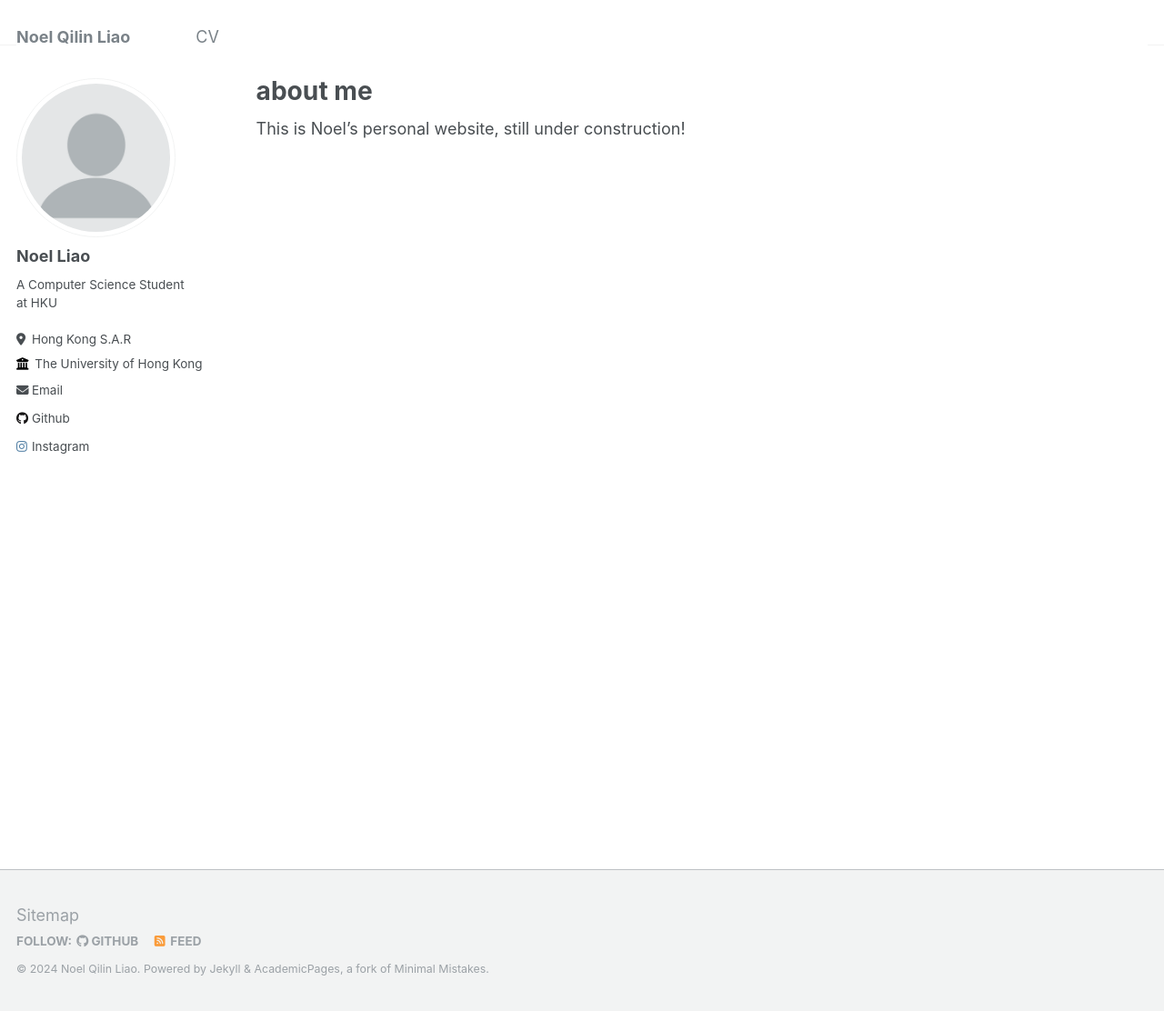
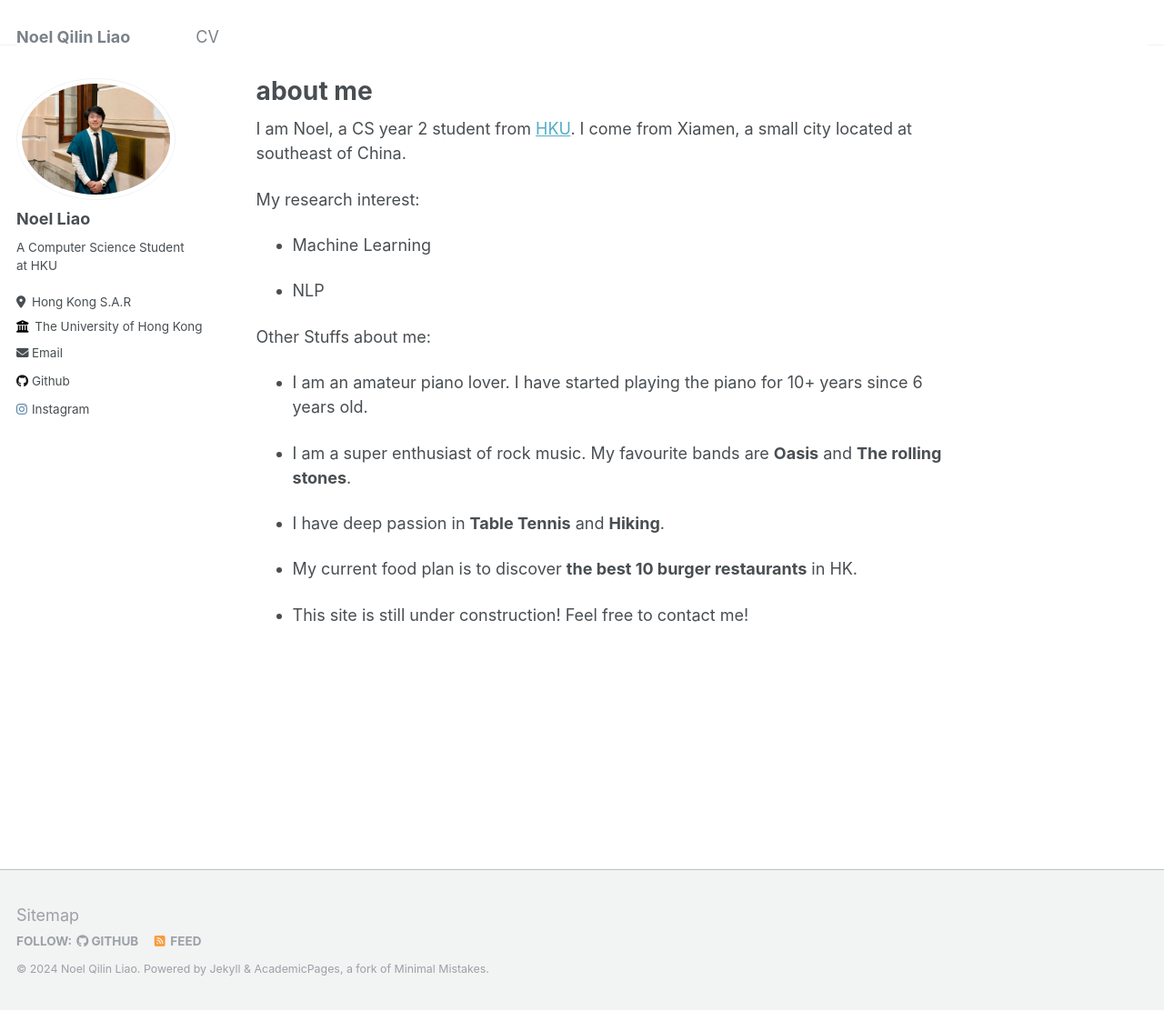
Before and after one commit to kxwhiowo/kxwhiowo.github.io, a Jekyll site: the page built from _pages/about.md, in a window 1280 px wide and 1112 px high. Shown: the whole window at 91% size. Built offline with Jekyll 4.4.1, drawn with Linux system fonts in a browser that asks for light colours.

Commit message:
upload some images

```diff
--- a/_config.yml
+++ b/_config.yml
@@ -21,7 +21,7 @@ repository               : "kxwhiowo/kxwhiowo.github.io"
 #               Additional customization can be done by editing /_includes/author-profile.html
 author:
   # Biographic information
-  avatar           : "profile.png"
+  avatar           : "profile.jpg"
   name             : "Noel Liao"
   pronouns         : # example: "she/her"
   bio              : "A Computer Science Student at HKU"
--- a/_pages/about.md
+++ b/_pages/about.md
@@ -7,4 +7,32 @@ redirect_from:
   - /about.html
 ---
 
-This is Noel's personal website, still under construction!
+I am Noel, a CS year 2 student from [HKU](https://www.hku.hk). I come from Xiamen, a small city located at southeast of China.
+
+
+
+My research interest:
+
+* Machine Learning
+
+* NLP
+
+
+Other Stuffs about me:
+
+
+* I am an amateur piano lover. I have started playing the piano for 10+ years since 6 years old.
+
+
+
+* I am a super enthusiast of rock music. My favourite bands are **Oasis** and **The rolling stones**.
+
+
+
+* I have deep passion in **Table Tennis** and **Hiking**.
+
+
+* My current food plan is to discover **the best 10 burger restaurants** in HK.
+
+
+* This site is still under construction! Feel free to contact me!
```
Also changed, not shown: images/profile.jpg (added), images/profile.png (deleted).
